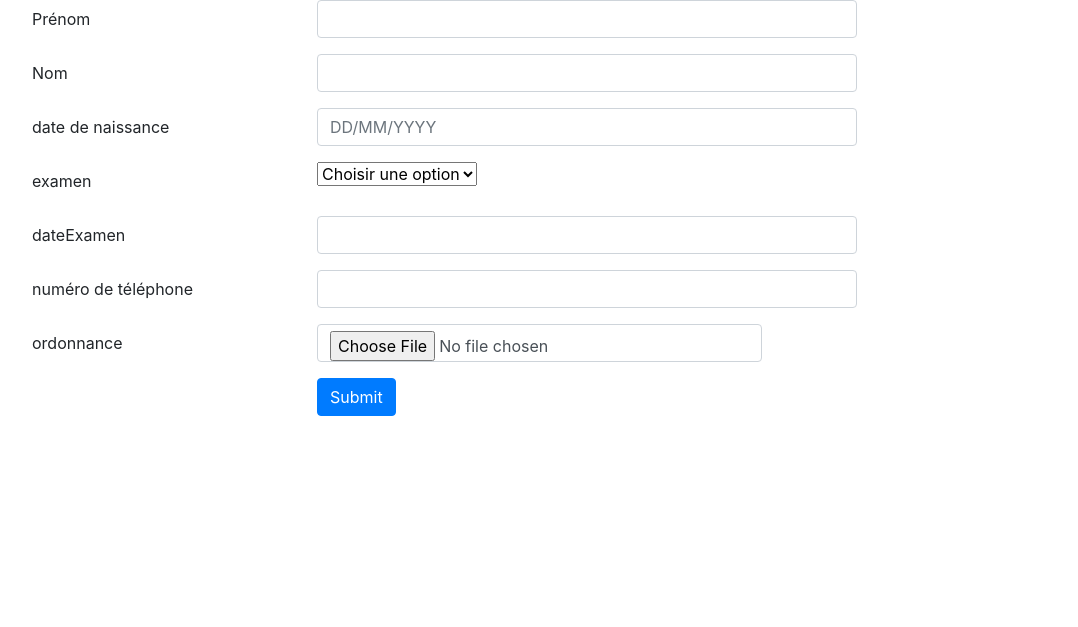
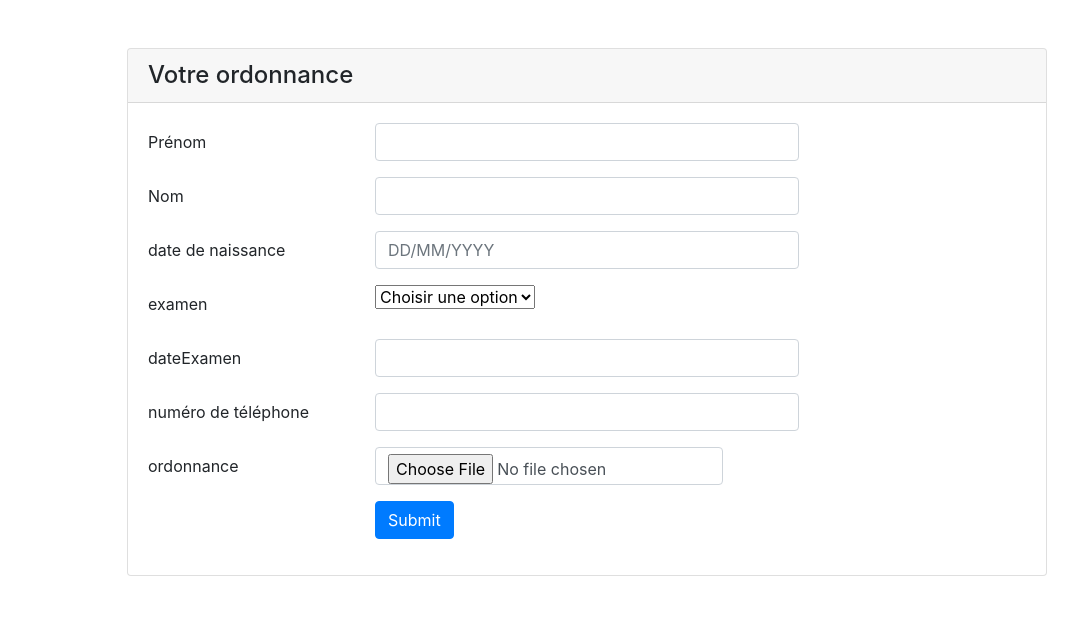
Before and after one commit to plclouet/myform_netlify, a plain HTML site: page index.html in a window 1280 px wide. Shown: the whole page, without its empty margins (53-1131 px from the left). Drawn offline with nearby package versions, Linux system fonts and the light colour scheme; some packages are replaced by stand-ins of ours; a script that the page names is missing.

Commit message:
second commit

```diff
--- a/index.html
+++ b/index.html
@@ -1,5 +1,9 @@
 <html>
 <head>
+    <title>Ordonnance Scanner IRM</title>
+
+     <!-- meta utile pour s'adapter automatiquement à la taille des devices -->
+     <meta name="viewport" content="width=device-width, initial-scale=1, shrink-to-fit=no">
 
     <link rel="stylesheet" href="vendors/formvalidation/dist/css/formValidation.min.css">
     <link rel="stylesheet" href="https://cdnjs.cloudflare.com/ajax/libs/bootstrap-datepicker/1.8.0/css/bootstrap-datepicker3.min.css">
@@ -10,8 +14,23 @@
 
 </head>
 <body>
+
+    <div class="container py-5">
+        <div class="row">
+            <div class="mx-auto col-sm-10">
+
+                <div class="card">
+                    <div class="card-header">
+                      <div class="row">
+                        <div class="col"> <h4 class="mb-0">Votre ordonnance</h4></div>
+                      </div>
+                    </div> <!-- card-header-fin -->
+                            <!-- card-body -->
+                    <div class="card-body">
+
     <form id="demoForm">
-       <div class="container fluid">
+
+
         <!-- prénom -->
         <div class="form-group row">
             <label class="col-sm-3 col-form-label">Prénom</label>
@@ -81,8 +100,14 @@
                 <button type="submit" value="Submit" class="btn btn-primary">Submit</button>
             </div>
         </div>
-    </div>
+
     </form>
+        </div><!-- card-body -->
+        </div><!-- card -->
+
+    </div><!-- col-fin -->
+    </div><!-- row-fin -->
+    </div><!-- container-fin -->
 
     <script src="https://cdnjs.cloudflare.com/ajax/libs/jquery/3.3.1/jquery.min.js"></script>
     <script src="https://cdnjs.cloudflare.com/ajax/libs/bootstrap-datepicker/1.8.0/js/bootstrap-datepicker.min.js"></script>
@@ -164,8 +189,8 @@ document.addEventListener('DOMContentLoaded', function(e) {
                         file: {
                             extension: 'jpeg,jpg,png,pdf',
                             type: 'image/jpeg,image/png, application/pdf',
-                            maxSize: 2097152,   // 2048 * 1024
-                            message: 'le fichier choisi n\'est pas valide'
+                            maxSize: 4194304,   // 1024 * 4 * 1024
+                            message: 'fichier jpeg,jpg,png,pdf inférieur à 4M'
                         },
                     }
                 },
@@ -230,7 +255,7 @@ document.addEventListener('DOMContentLoaded', function(e) {
             for (var p of formData) {
                 console.log(p);
               }
-              request.open('POST', `https://frozen-dawn-43758.herokuapp.com/ordonnances`);
+              request.open('POST', `http://localhost:1337/ordonnances`);
 
                request.send(formData);
                document.getElementById("demoForm").reset();
```
